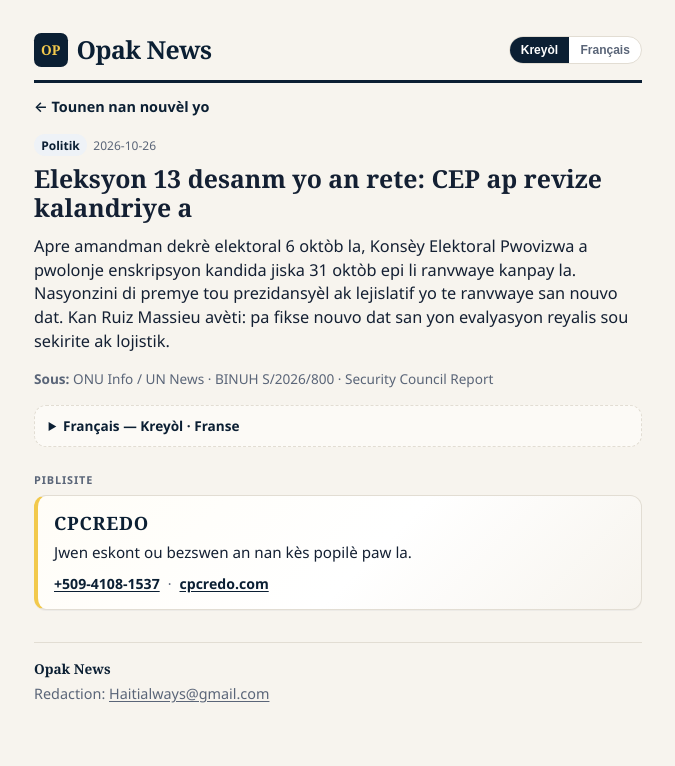
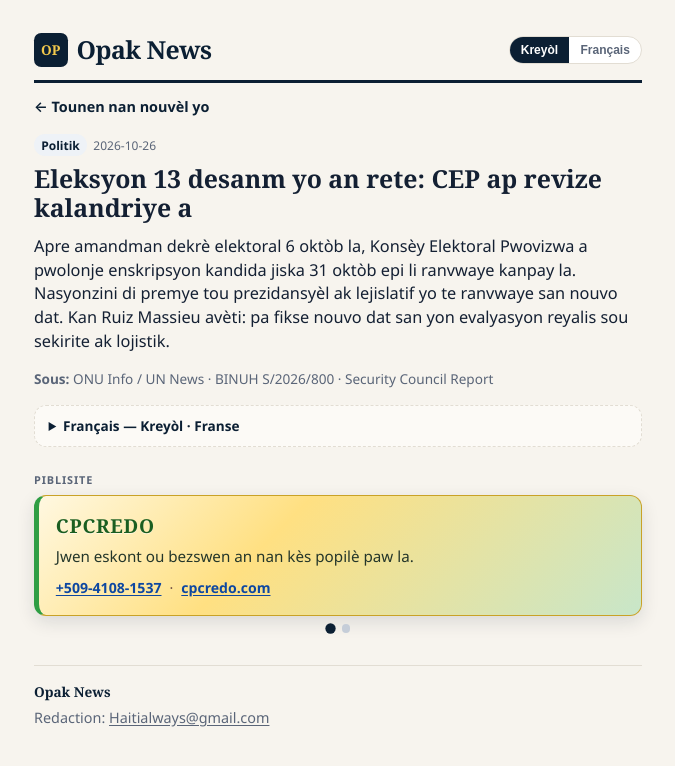
Before and after one commit to haitialways-pixel/opak-news, a React (Vite) app: page /story/ntk-cep-elections-hold-2026-10 in a window 1280 px wide. Shown: the top 766 px of the page, without its empty margins (302-977 px from the left). Built offline with nearby package versions, Linux system fonts and the light colour scheme; no server answers.

Commit message:
Add Group Delmas 91 promo; rotate colorful story ads
CPCREDO gets a warm gold-green banner; Delmas 91 uses site blues
with mission-based Creole tagline. Story page rotates both every 8s.

```diff
--- a/src/components/AdPlaceholder.tsx
+++ b/src/components/AdPlaceholder.tsx
@@ -1,35 +1,100 @@
+import { useEffect, useState, type ReactNode } from "react";
 import { useLanguage } from "../context/LanguageContext";
-import { STORY_PROMO, type PromoAd } from "../data/ads";
+import { STORY_PROMOS, type PromoAd } from "../data/ads";
+
+const ROTATE_MS = 8000;
 
 interface AdPlaceholderProps {
-  /** Override default story-page promo (CPCREDO). */
-  ad?: PromoAd;
+  /** Override default rotating story-page promos. */
+  ads?: PromoAd[];
 }
 
-/** Sponsored in-feed banner under story brief (not a network ad unit). */
-export function AdPlaceholder({ ad = STORY_PROMO }: AdPlaceholderProps) {
+function PromoBanner({ ad }: { ad: PromoAd }) {
+  const contacts: ReactNode[] = [];
+
+  if (ad.phoneDisplay && ad.phoneHref) {
+    contacts.push(
+      <a key="phone" href={ad.phoneHref}>
+        {ad.phoneDisplay}
+      </a>,
+    );
+  }
+  if (ad.emailDisplay && ad.emailHref) {
+    contacts.push(
+      <a key="email" href={ad.emailHref}>
+        {ad.emailDisplay}
+      </a>,
+    );
+  }
+  contacts.push(
+    <a
+      key="web"
+      href={ad.webHref}
+      target="_blank"
+      rel="noopener noreferrer"
+    >
+      {ad.webDisplay}
+    </a>,
+  );
+
+  return (
+    <div className={`promo-banner promo-banner--${ad.theme}`}>
+      <p className="promo-brand">{ad.brand}</p>
+      <p className="promo-tagline">{ad.tagline}</p>
+      <p className="promo-contact">
+        {contacts.map((node, i) => (
+          <span key={i} className="promo-contact-item">
+            {i > 0 && (
+              <span className="promo-sep" aria-hidden="true">
+                ·
+              </span>
+            )}
+            {node}
+          </span>
+        ))}
+      </p>
+    </div>
+  );
+}
+
+/** Sponsored in-feed banner under story brief — rotates STORY_PROMOS. */
+export function AdPlaceholder({ ads = STORY_PROMOS }: AdPlaceholderProps) {
   const { ui } = useLanguage();
+  const [index, setIndex] = useState(0);
+  const list = ads.length > 0 ? ads : STORY_PROMOS;
+  const ad = list[index % list.length];
+
+  useEffect(() => {
+    if (list.length < 2) return;
+    const id = window.setInterval(() => {
+      setIndex((i) => (i + 1) % list.length);
+    }, ROTATE_MS);
+    return () => window.clearInterval(id);
+  }, [list.length]);
 
   return (
     <aside className="ad-slot" aria-label={`${ui.adLabel}: ${ad.brand}`}>
       <span className="ad-slot-label">{ui.adLabel}</span>
-      <div className="promo-banner">
-        <p className="promo-brand">{ad.brand}</p>
-        <p className="promo-tagline">{ad.tagline}</p>
-        <p className="promo-contact">
-          <a href={ad.phoneHref}>{ad.phoneDisplay}</a>
-          <span className="promo-sep" aria-hidden="true">
-            ·
-          </span>
-          <a
-            href={ad.webHref}
-            target="_blank"
-            rel="noopener noreferrer"
-          >
-            {ad.webDisplay}
-          </a>
-        </p>
-      </div>
+      <PromoBanner ad={ad} />
+      {list.length > 1 && (
+        <div className="promo-dots" role="tablist" aria-label={ui.adLabel}>
+          {list.map((item, i) => (
+            <button
+              key={item.id}
+              type="button"
+              role="tab"
+              aria-selected={i === index % list.length}
+              aria-label={item.brand}
+              className={
+                i === index % list.length
+                  ? "promo-dot promo-dot--active"
+                  : "promo-dot"
+              }
+              onClick={() => setIndex(i)}
+            />
+          ))}
+        </div>
+      )}
     </aside>
   );
 }
--- a/src/data/ads.ts
+++ b/src/data/ads.ts
@@ -3,18 +3,26 @@
  * Swap or extend entries here without touching layout components.
  */
 
+export type PromoTheme = "cpcredo" | "delmas91";
+
 export interface PromoAd {
   id: string;
   brand: string;
-  /** Tagline / offer line (Creole as provided by sponsor). */
+  /** Tagline / offer line (Creole when provided by sponsor; else from org site facts). */
   tagline: string;
-  phoneDisplay: string;
-  phoneHref: string;
+  /** Optional phone (omit when org only lists email/web). */
+  phoneDisplay?: string;
+  phoneHref?: string;
+  /** Optional email. */
+  emailDisplay?: string;
+  emailHref?: string;
   webDisplay: string;
   webHref: string;
+  theme: PromoTheme;
 }
 
-export const STORY_PROMO: PromoAd = {
+/** CPCREDO — copy as provided by sponsor. */
+export const CPCREDO_AD: PromoAd = {
   id: "cpcredo",
   brand: "CPCREDO",
   tagline: "Jwen eskont ou bezswen an nan kès popilè paw la.",
@@ -22,4 +30,28 @@ export const STORY_PROMO: PromoAd = {
   phoneHref: "tel:+50941081537",
   webDisplay: "cpcredo.com",
   webHref: "https://cpcredo.com",
+  theme: "cpcredo",
 };
+
+/**
+ * Group Delmas 91 — from groupdelmas91.org (501(c)(3), est. 2021).
+ * Tagline summarizes Mission page: mobile clinic, food bank, backpack drive for Delmas.
+ * Contact: contact@groupdelmas91.org
+ */
+export const DELMAS91_AD: PromoAd = {
+  id: "delmas91",
+  brand: "Group Delmas 91",
+  tagline:
+    "Òganizasyon san bi likratif pou Delmas — klinik mobil, bank manje, backpack drive.",
+  emailDisplay: "contact@groupdelmas91.org",
+  emailHref: "mailto:contact@groupdelmas91.org",
+  webDisplay: "groupdelmas91.org",
+  webHref: "https://www.groupdelmas91.org/",
+  theme: "delmas91",
+};
+
+/** Rotating story-page promos (under brief). */
+export const STORY_PROMOS: PromoAd[] = [CPCREDO_AD, DELMAS91_AD];
+
+/** @deprecated Prefer STORY_PROMOS; kept for single-ad callers. */
+export const STORY_PROMO: PromoAd = CPCREDO_AD;
--- a/src/index.css
+++ b/src/index.css
@@ -337,7 +337,7 @@ a:hover {
   color: var(--brand);
 }
 
-/* Sponsored promo (story page) */
+/* Sponsored promo (story page) — rotating colorful banners */
 .ad-slot {
   margin-top: 0.75rem;
 }
@@ -353,28 +353,93 @@ a:hover {
 }
 
 .promo-banner {
-  border: 1px solid var(--line);
-  border-left: 4px solid var(--accent);
-  background: linear-gradient(135deg, #fffdf7 0%, #ffffff 55%, #f7f4ee 100%);
   border-radius: var(--radius);
-  padding: 0.9rem 1rem;
-  box-shadow: 0 1px 0 rgba(20, 32, 51, 0.04);
+  padding: 1rem 1.05rem;
+  box-shadow: 0 6px 18px rgba(20, 32, 51, 0.12);
+  transition: background 0.35s ease, box-shadow 0.35s ease;
+}
+
+/* CPCREDO — warm gold / green */
+.promo-banner--cpcredo {
+  border: 1px solid #c9a227;
+  border-left: 5px solid #2f9e44;
+  background: linear-gradient(
+    135deg,
+    #fff8e1 0%,
+    #ffe082 38%,
+    #c8e6c9 100%
+  );
+  color: #1b3a1f;
+}
+
+.promo-banner--cpcredo .promo-brand {
+  color: #1b5e20;
+  text-shadow: 0 1px 0 rgba(255, 255, 255, 0.5);
+}
+
+.promo-banner--cpcredo .promo-tagline {
+  color: #24362a;
+}
+
+.promo-banner--cpcredo .promo-contact a {
+  color: #0d47a1;
+}
+
+.promo-banner--cpcredo .promo-contact a:hover {
+  color: #e65100;
+}
+
+.promo-banner--cpcredo .promo-sep {
+  color: #6d4c41;
+}
+
+/* Group Delmas 91 — site blues (#1e6c93 / #226e93) + cyan accent */
+.promo-banner--delmas91 {
+  border: 1px solid #1e6c93;
+  border-left: 5px solid #49aad4;
+  background: linear-gradient(
+    135deg,
+    #e3f2fd 0%,
+    #49aad4 42%,
+    #1e6c93 100%
+  );
+  color: #ffffff;
+}
+
+.promo-banner--delmas91 .promo-brand {
+  color: #ffffff;
+  text-shadow: 0 1px 2px rgba(0, 40, 70, 0.35);
+}
+
+.promo-banner--delmas91 .promo-tagline {
+  color: #f0f8ff;
+}
+
+.promo-banner--delmas91 .promo-contact a {
+  color: #fff59d;
+}
+
+.promo-banner--delmas91 .promo-contact a:hover {
+  color: #ffffff;
+}
+
+.promo-banner--delmas91 .promo-sep {
+  color: rgba(255, 255, 255, 0.75);
 }
 
 .promo-brand {
   margin: 0;
   font-family: var(--serif);
-  font-size: 1.15rem;
+  font-size: 1.2rem;
   font-weight: 700;
   letter-spacing: 0.04em;
-  color: var(--brand);
 }
 
 .promo-tagline {
-  margin: 0.35rem 0 0.65rem;
+  margin: 0.4rem 0 0.7rem;
   font-size: 0.95rem;
   line-height: 1.4;
-  color: var(--ink);
+  font-weight: 500;
 }
 
 .promo-contact {
@@ -384,22 +449,44 @@ a:hover {
   align-items: center;
   gap: 0.35rem 0.5rem;
   font-size: 0.88rem;
-  font-weight: 600;
+  font-weight: 700;
+}
+
+.promo-contact-item {
+  display: inline-flex;
+  align-items: center;
+  gap: 0.5rem;
 }
 
 .promo-contact a {
-  color: var(--brand);
   text-decoration: underline;
   text-underline-offset: 2px;
 }
 
-.promo-contact a:hover {
-  color: var(--accent-deep);
+.promo-sep {
+  font-weight: 500;
 }
 
-.promo-sep {
-  color: var(--ink-muted);
-  font-weight: 500;
+.promo-dots {
+  display: flex;
+  justify-content: center;
+  gap: 0.45rem;
+  margin-top: 0.55rem;
+}
+
+.promo-dot {
+  width: 0.55rem;
+  height: 0.55rem;
+  padding: 0;
+  border: none;
+  border-radius: 999px;
+  background: #c5cdd8;
+  cursor: pointer;
+}
+
+.promo-dot--active {
+  background: var(--brand);
+  transform: scale(1.15);
 }
 
 .site-footer {
```
